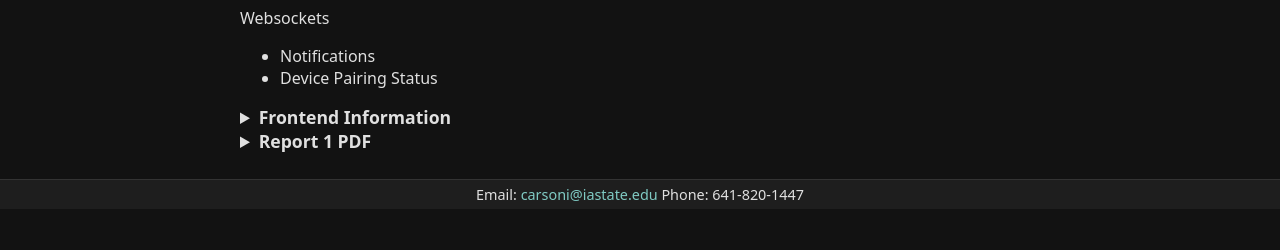
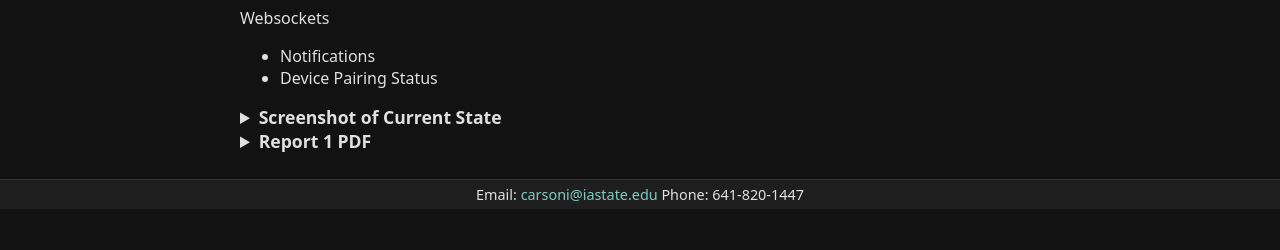
Before and after one commit to carsoni4/carsoni4.github.io, a Jekyll site: the page built from SeniorDesign/projectDescription.md, in a window 1280 px wide. Shown: the part 691-941 px from the top of the page. Built offline with Jekyll 4.4.1, drawn with Linux system fonts in a browser that asks for light colours.

Commit message:
Update project description with current state screenshot
Removed frontend information section and added a screenshot of the current state.

```diff
--- a/SeniorDesign/projectDescription.md
+++ b/SeniorDesign/projectDescription.md
@@ -33,10 +33,8 @@
 
 
 <details>
-  <summary style="font-size:1.1em; font-weight:bold; cursor:pointer;">Frontend Information</summary>
-  <p>
-    My team is currently using React Js with Vite as our frontend stack which has given us a great component based design.
-  </p>
+  <summary style="font-size:1.1em; font-weight:bold; cursor:pointer;">Screenshot of Current State</summary>
+  <img src="/assets/SeniorDesign/dashboard.png" alt="Dashboard Screenshot" />
 </details>
 
 <details>
```
